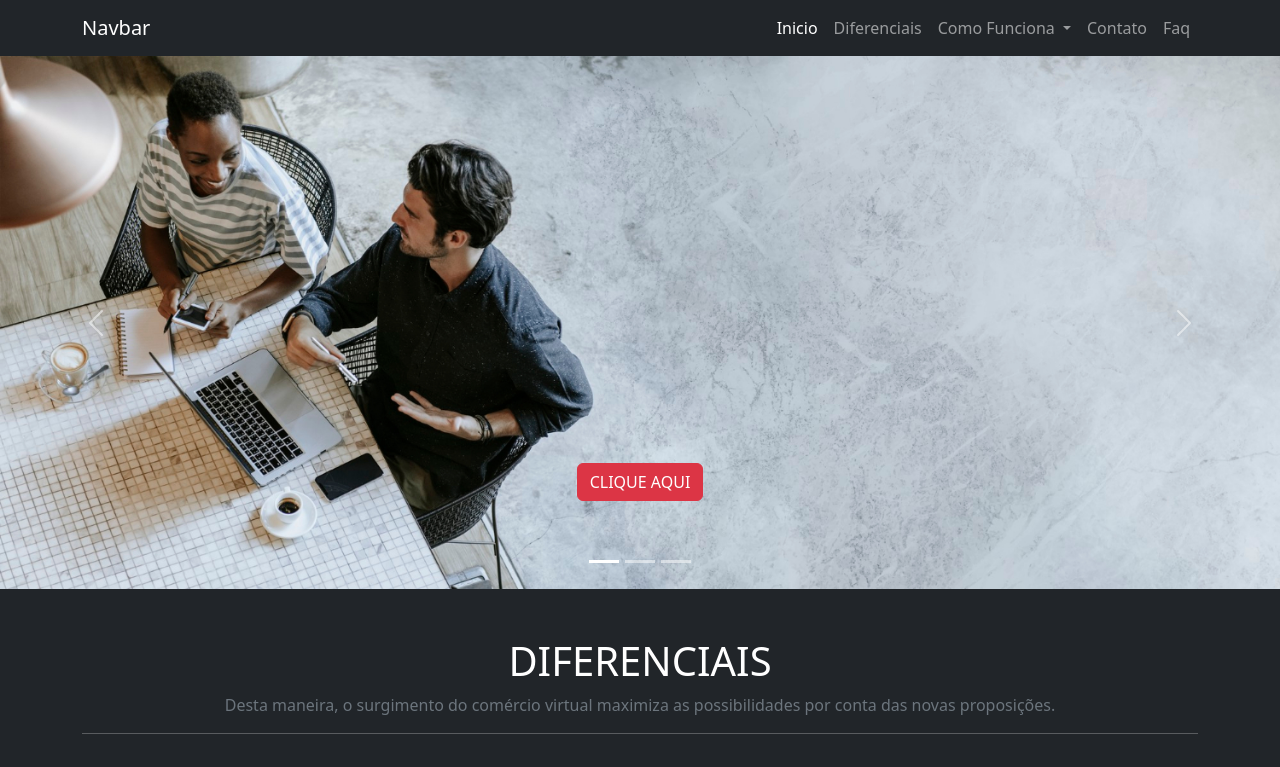
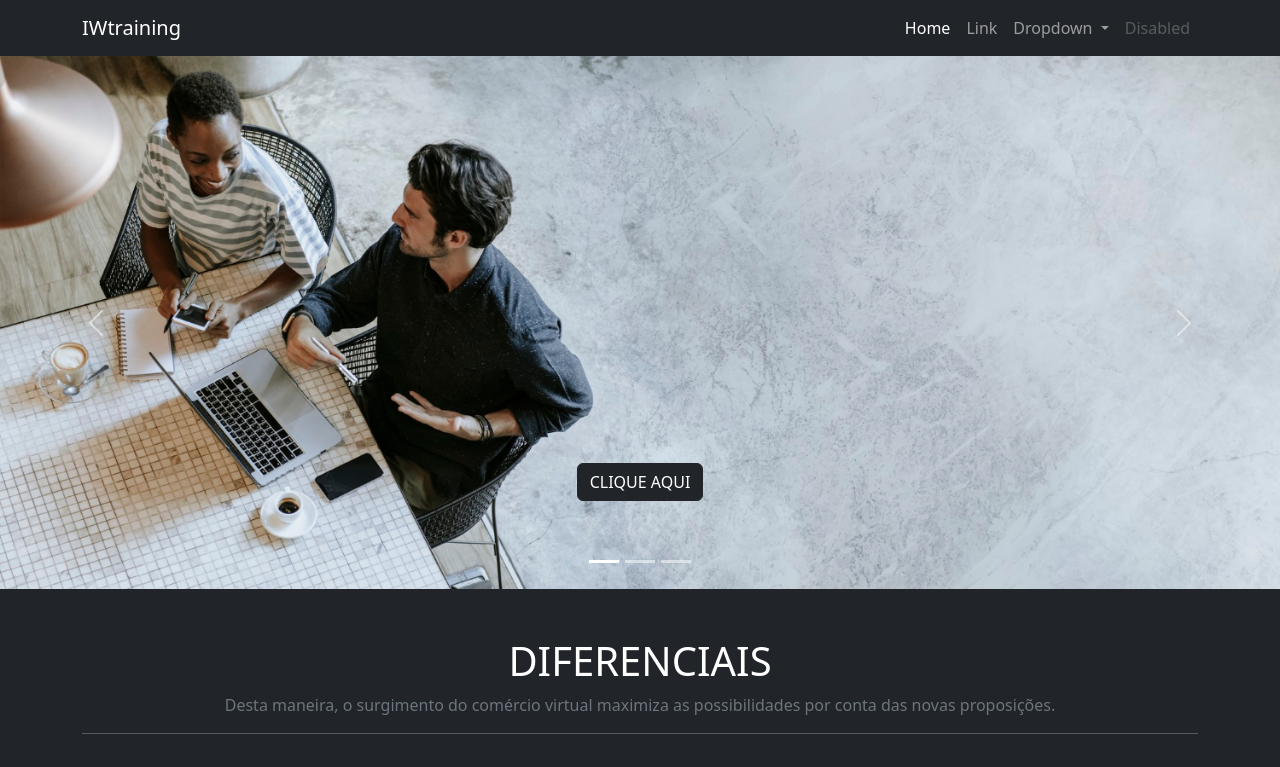
Before and after one commit to iwtrainingbr/front-20-site, a plain HTML site: page index.html in a window 1280 px wide. Shown: the top 767 px of the page. Drawn offline with nearby package versions, Linux system fonts and the light colour scheme.

Commit message:
alterando

```diff
--- a/index.html
+++ b/index.html
@@ -4,7 +4,7 @@
         <meta charset="UTF-8">
         <meta http-equiv="X-UA-Compatible" content="IE=edge">
         <meta name="viewport" content="width=device-width, initial-scale=1.0">
-        <title>Document</title>
+        <title>Site Front 20</title>
 
         <link href="https://cdn.jsdelivr.net/npm/bootstrap@5.2.0-beta1/dist/css/bootstrap.min.css" rel="stylesheet" integrity="sha384-0evHe/X+R7YkIZDRvuzKMRqM+OrBnVFBL6DOitfPri4tjfHxaWutUpFmBp4vmVor" crossorigin="anonymous">
         <link href="https://fonts.googleapis.com/icon?family=Material+Icons" rel="stylesheet">
@@ -14,34 +14,31 @@
     <body>
         <nav class="navbar navbar-expand-lg bg-dark navbar-dark">
             <div class="container">
-              <a class="navbar-brand" href="#">Navbar</a>
+              <a class="navbar-brand" href="#">IWtraining</a>
               <button class="navbar-toggler" type="button" data-bs-toggle="collapse" data-bs-target="#navbarSupportedContent" aria-controls="navbarSupportedContent" aria-expanded="false" aria-label="Toggle navigation">
                 <span class="navbar-toggler-icon"></span>
               </button>
               <div class="collapse navbar-collapse" id="navbarSupportedContent">
                 <ul class="navbar-nav ms-auto mb-2 mb-lg-0">
                   <li class="nav-item">
-                    <a class="nav-link active" aria-current="page" href="#">Inicio</a>
+                    <a class="nav-link active" aria-current="page" href="#">Home</a>
                   </li>
                   <li class="nav-item">
-                    <a class="nav-link" href="#">Diferenciais</a>
+                    <a class="nav-link" href="#">Link</a>
                   </li>
                   <li class="nav-item dropdown">
                     <a class="nav-link dropdown-toggle" href="#" id="navbarDropdown" role="button" data-bs-toggle="dropdown" aria-expanded="false">
-                      Como Funciona
+                      Dropdown
                     </a>
                     <ul class="dropdown-menu" aria-labelledby="navbarDropdown">
-                      <li><a class="dropdown-item" href="#">Plano Prata</a></li>
-                      <li><a class="dropdown-item" href="#">Plano Gold</a></li>
+                      <li><a class="dropdown-item" href="#">Action</a></li>
+                      <li><a class="dropdown-item" href="#">Another action</a></li>
                       <li><hr class="dropdown-divider"></li>
-                      <li><a class="dropdown-item" href="#">Contrate Agora</a></li>
+                      <li><a class="dropdown-item" href="#">Something else here</a></li>
                     </ul>
                   </li>
                   <li class="nav-item">
-                    <a class="nav-link ">Contato</a>
-                  </li>
-                  <li class="nav-item">
-                    <a class="nav-link ">Faq</a>
+                    <a class="nav-link disabled">Disabled</a>
                   </li>
                 </ul>
               </div>
@@ -60,7 +57,8 @@
                     <img src="img/header-01.jpg" class="d-block w-100" alt="...">
 
                     <div class="carousel-caption d-none d-md-block mb-5">
-                        <button class="btn btn-danger">CLIQUE AQUI</button>                    </div>
+                        <button class="btn btn-dark">CLIQUE AQUI</button>
+                    </div>
                   </div>
                   <div class="carousel-item">
                     <img src="img/header-02.jpg" class="d-block w-100" alt="...">
@@ -183,7 +181,7 @@
                           </h2>
                           <div id="collapseOne" class="accordion-collapse collapse show" aria-labelledby="headingOne" data-bs-parent="#accordionExample">
                             <div class="accordion-body">
-                              <strong>This is the first item's accordion body.</strong> It is shown by default, until the collapse plugin adds the appropriate classes that we use to style each element. These classes control the overall appearance, as well as the showing and hiding via CSS transitions. You can modify any of this with custom CSS or overriding our default variables. It's also worth noting that just about any HTML can go within the <code>.accordion-body</code>, though the transition does limit overflow.
+                              O empenho em analisar o acompanhamento das preferências de consumo prepara-nos para enfrentar situações atípicas decorrentes das posturas dos órgãos dirigentes com relação às suas atribuições.
                             </div>
                           </div>
                         </div>
```
